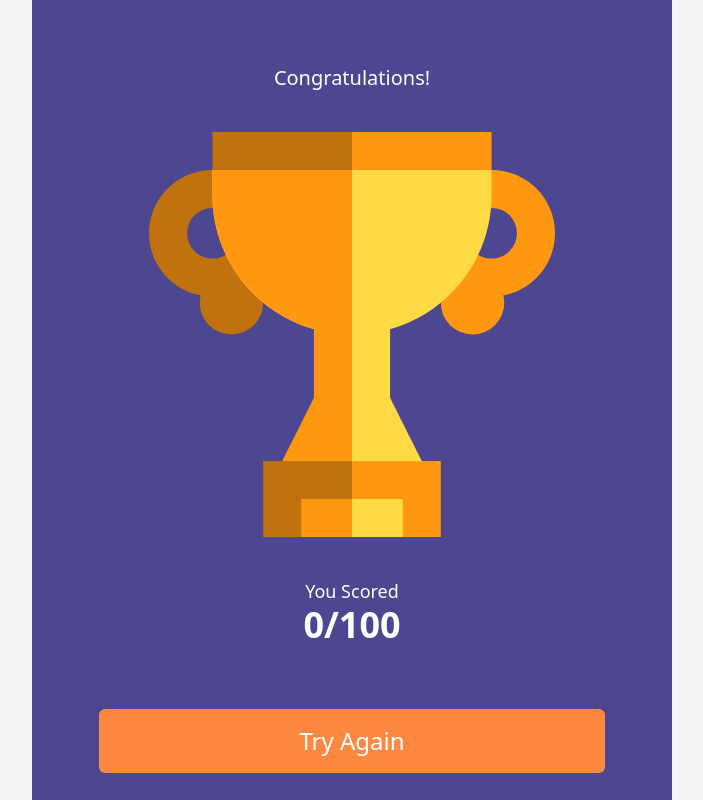
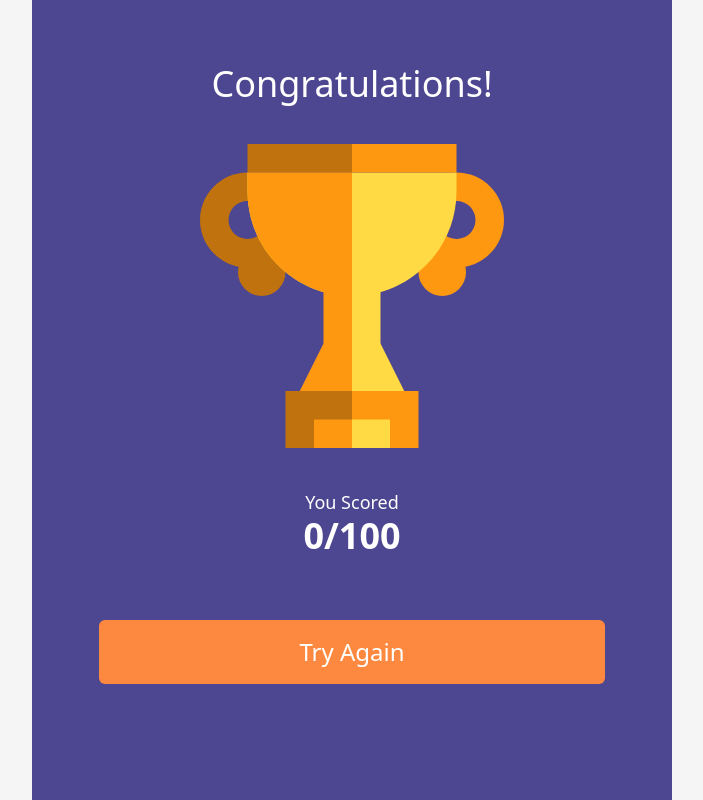
Before and after one commit to reskyppo/true-false-quiz, a React (Create React App) app: page /result in a window 1280 px wide. Shown: the whole page, without its empty margins (288-991 px from the left). Built offline with nearby package versions, Linux system fonts and the light colour scheme.

Commit message:
set responsive for large screen result page

```diff
--- a/src/pages/Result.jsx
+++ b/src/pages/Result.jsx
@@ -9,14 +9,14 @@ const Result = () => {
   return (
     <div className="bg-gray-100 min-h-screen flex justify-center ">
       <div className="w-screen lg:w-1/2 bg-primary-700 p-4">
-        <h2 className="text-center text-white text-xl mt-12">
+        <h2 className="text-center text-white text-xl lg:text-4xl mt-12">
           Congratulations!
         </h2>
 
         <img
           src={TrophyIcon}
           alt="An icon that represent trophy"
-          className="w-2/3 my-10 mx-auto"
+          className="w-2/3 lg:w-1/2 my-10 mx-auto"
         />
 
         <p className="text-center text-white text-lg ">You Scored</p>
```
